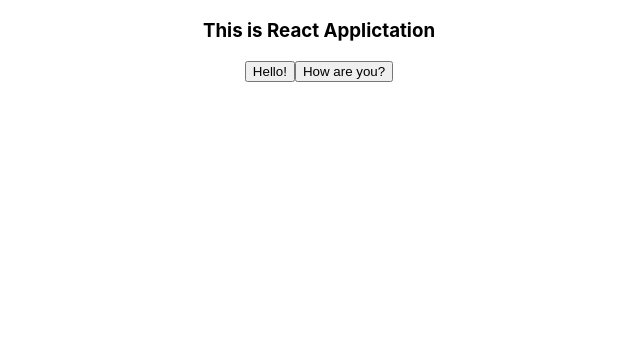
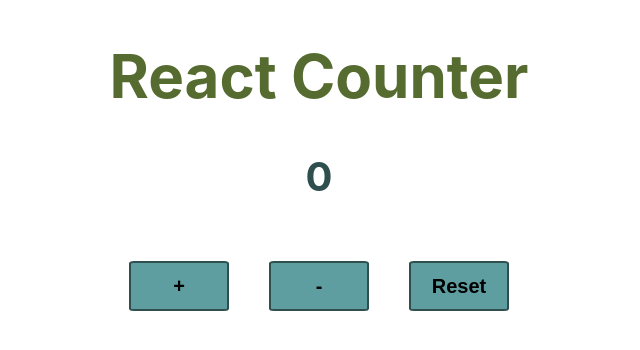
Before and after one commit to Kebets22/f1822, a React (Create React App) app: page / in a window 1280 px wide. Shown: the top 350 px of the page, without its empty margins (321-961 px from the left). Built offline with nearby package versions, Linux system fonts and the light colour scheme.

Commit message:
create new field Counter

```diff
--- a/src/components/App.css
+++ b/src/components/App.css
@@ -1,38 +1,3 @@
 .App {
   text-align: center;
 }
-
-.App-logo {
-  height: 40vmin;
-  pointer-events: none;
-}
-
-@media (prefers-reduced-motion: no-preference) {
-  .App-logo {
-    animation: App-logo-spin infinite 20s linear;
-  }
-}
-
-.App-header {
-  background-color: #282c34;
-  min-height: 100vh;
-  display: flex;
-  flex-direction: column;
-  align-items: center;
-  justify-content: center;
-  font-size: calc(10px + 2vmin);
-  color: white;
-}
-
-.App-link {
-  color: #61dafb;
-}
-
-@keyframes App-logo-spin {
-  from {
-    transform: rotate(0deg);
-  }
-  to {
-    transform: rotate(360deg);
-  }
-}
--- a/src/components/App.tsx
+++ b/src/components/App.tsx
@@ -1,13 +1,11 @@
 import React from 'react';
 import './App.css';
-import Button from './Button/Button';
+import ButtonState from './ButtonState/ButtonState';
 
 function App() {
   return (
     <div className="App">
-      <h3>This is React Applictation</h3>
-      <Button>Hello!</Button>
-      <Button>How are you?</Button>
+      <ButtonState/>
     </div>
   );
 }
--- /dev/null
+++ b/src/components/ButtonState/ButtonState.css
@@ -0,0 +1,22 @@
+.header{
+    font-size: 60px;
+    color: darkolivegreen;
+}
+.counter{
+    font-size: 40px;
+    font-weight: bold;
+    color: darkslategray;
+}
+.button{
+    width: 100px;
+    height: 50px;
+    margin: 20px;
+    font-size: 20px;
+    font-weight: bold;
+    background-color: cadetblue;
+    border-radius: 5%;
+    border: 2px solid darkslategrey;
+}
+.button:hover{
+    transform: scale(1.5);
+}
--- /dev/null
+++ b/src/components/ButtonState/ButtonState.tsx
@@ -0,0 +1,18 @@
+/* eslint-disable @typescript-eslint/no-unused-vars */
+import React, { useState } from 'react';
+import './ButtonState.css';
+
+const ButtonState = () => {
+    const [count, setCount] = useState(0);
+  return (
+    <div>
+        <h1 className='header'>React Counter</h1>
+        <p className='counter'>{count}</p>
+      <button className='button' onClick={() => setCount(count + 1)}>+</button>
+      <button className='button' onClick={() => setCount(count - 1)}>-</button>
+      <button className='button' onClick={() => setCount(0)}>Reset</button>
+      </div>
+  )
+}
+
+export default ButtonState;
```
